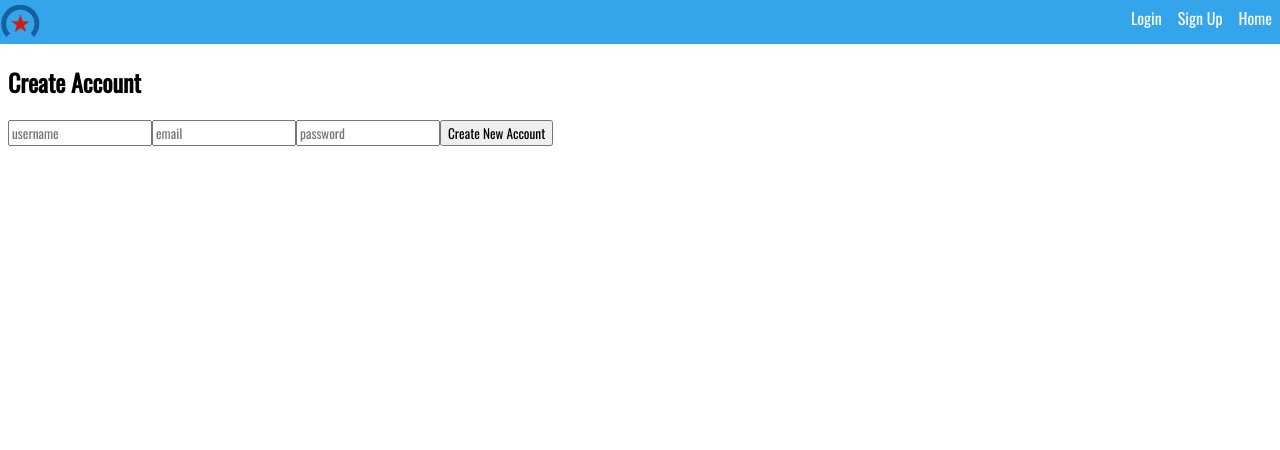
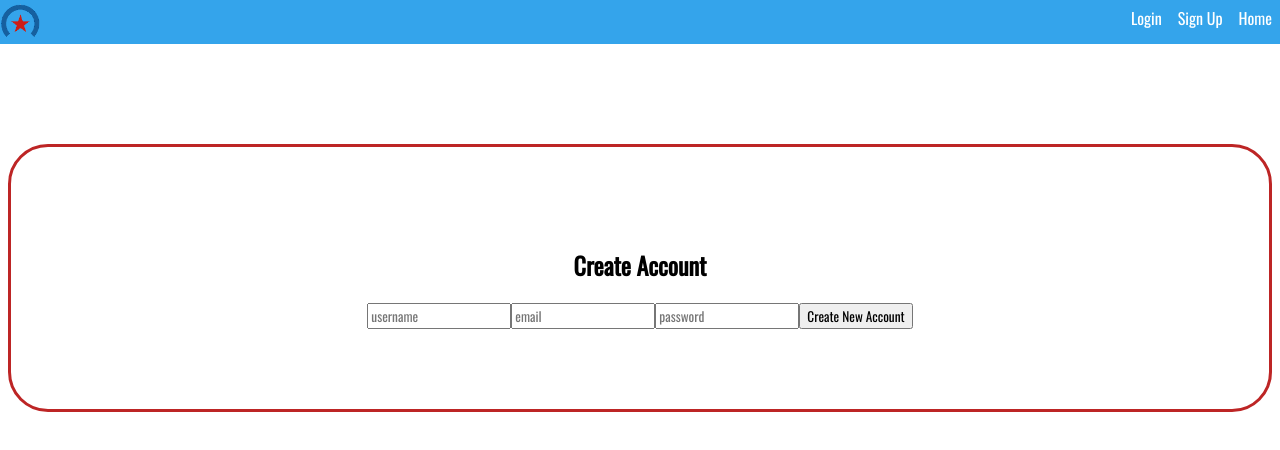
Before and after one commit to Jonathan-Sandifer/All-Star-Events, a React (Create React App) app in the folder ghi/: page /signup in a window 1280 px wide. Shown: the top 450 px of the page. Built offline with nearby package versions, Linux system fonts and the light colour scheme.

Commit message:
styled login and setu up pages, still look like shitm cant get them vertical

```diff
--- a/ghi/src/components/Login.js
+++ b/ghi/src/components/Login.js
@@ -12,7 +12,6 @@ class LoginForm extends React.Component {
 
     // this.handleSubmit = this.handleSubmit.bind(this);
     // this.handleChangeUserName = this.handleUserName.bind(this);
-    // this.handleChangeEmail = this.handleUserName.bind(this);
     // this.handleChangePassword = this.handleChangePassword.bind(this);
   }
 
@@ -25,9 +24,11 @@ class LoginForm extends React.Component {
           <h2>Log in</h2>
 
           <form id ='form' className='flex flex-col'>
-            <input type="text" placeholder='username'/>
+
+            <input type="text" placeholder='username or email'/>
             <input type="text" placeholder='password'/>
             <button className="btn">Log In</button>
+
           </form>
         </div>
       </div>
--- a/ghi/src/components/SignUp.js
+++ b/ghi/src/components/SignUp.js
@@ -25,7 +25,7 @@ class CreateAccountForm extends React.Component {
         <div className="col-1">
           <h2>Create Account</h2>
 
-          <form id ='form' className='flex flex-col'>
+          <form id ='form' className='newAccount'>
             <input type="text" placeholder='username'/>
             <input type="text" placeholder='email'/>
             <input type="text" placeholder='password'/>
--- a/ghi/src/index.css
+++ b/ghi/src/index.css
@@ -56,3 +56,22 @@ li {
     margin: 0px;
 
 }
+
+
+.register {
+    text-align: center;
+    width: 100%;
+    padding: 80px 20px;
+    margin: 100px 0;
+
+    border: 3px solid rgb(189, 37, 37);
+    border-radius: 40px;
+    box-sizing: border-box;
+
+}
+
+.newAccount {
+    display: flex;
+    justify-content: center;
+
+}
```
